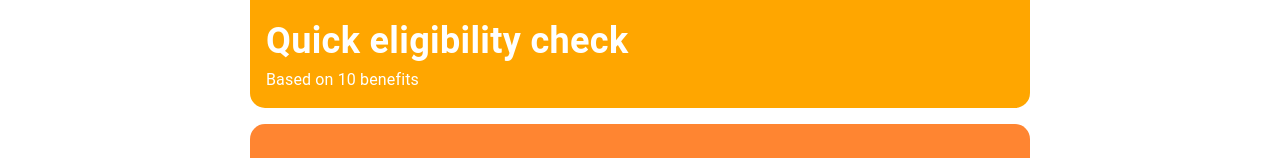
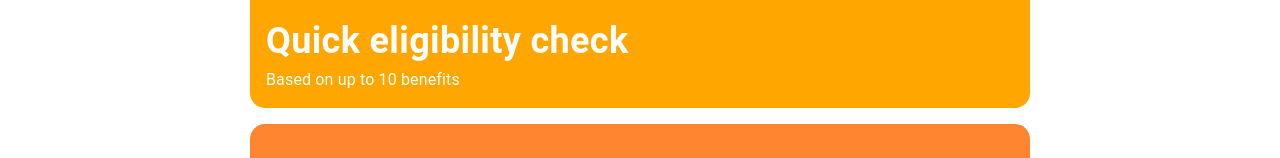
Before and after one commit to Citizen-Knowledge-Graph/foerderfunke-react-app, a React (Create React App) app: page /onboarding-choice in a window 1280 px wide. Shown: the part 452-610 px from the top of the page. Built offline with nearby package versions, Linux system fonts and the light colour scheme.

Commit message:
Change to: based on up to

```diff
--- a/src/screens/onboarding-choice/OnboardingChoice.js
+++ b/src/screens/onboarding-choice/OnboardingChoice.js
@@ -25,7 +25,7 @@ const OnboardingChoice = () => {
                     link="/onboarding-welcome-topics"
                     time="5 Min."
                     title="Quick eligibility check"
-                    subtitle="Based on 10 benefits"
+                    subtitle="Based on up to 10 benefits"
                     backgroundColor={globalStyles.colorAmberOrange}
                 />
                 <ClickCard
--- a/src/screens/onboarding-welcome/components/OnboardingWelcomeScreen.js
+++ b/src/screens/onboarding-welcome/components/OnboardingWelcomeScreen.js
@@ -41,7 +41,7 @@ const OnboardingWelcomeScreen = ({children, buttonText, link, isLoading = false}
                         <HStack>
                             <IconCard icon={AccessTimeIcon} iconColor={globalStyles.secondaryColor} text="5 Min."/>
                             <IconCard icon={StarBorderIcon} iconColor={globalStyles.primaryColor}
-                                      text={`Based on ${calculateNumberOfBenefits()} Benefits`}/>
+                                      text={`Based on ${calculateNumberOfBenefits()} benefits`}/>
                         </HStack>
                     </VStack>
                     {children}
```
